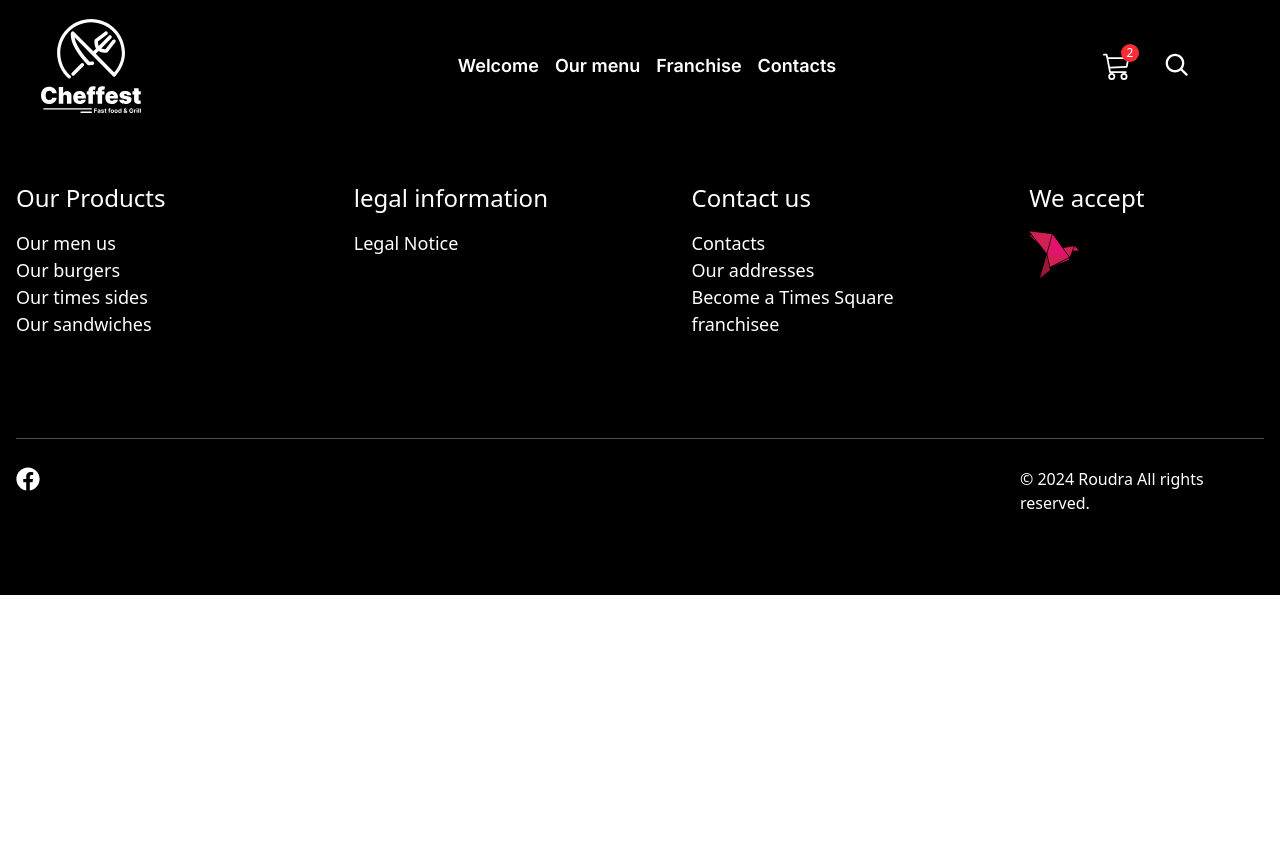
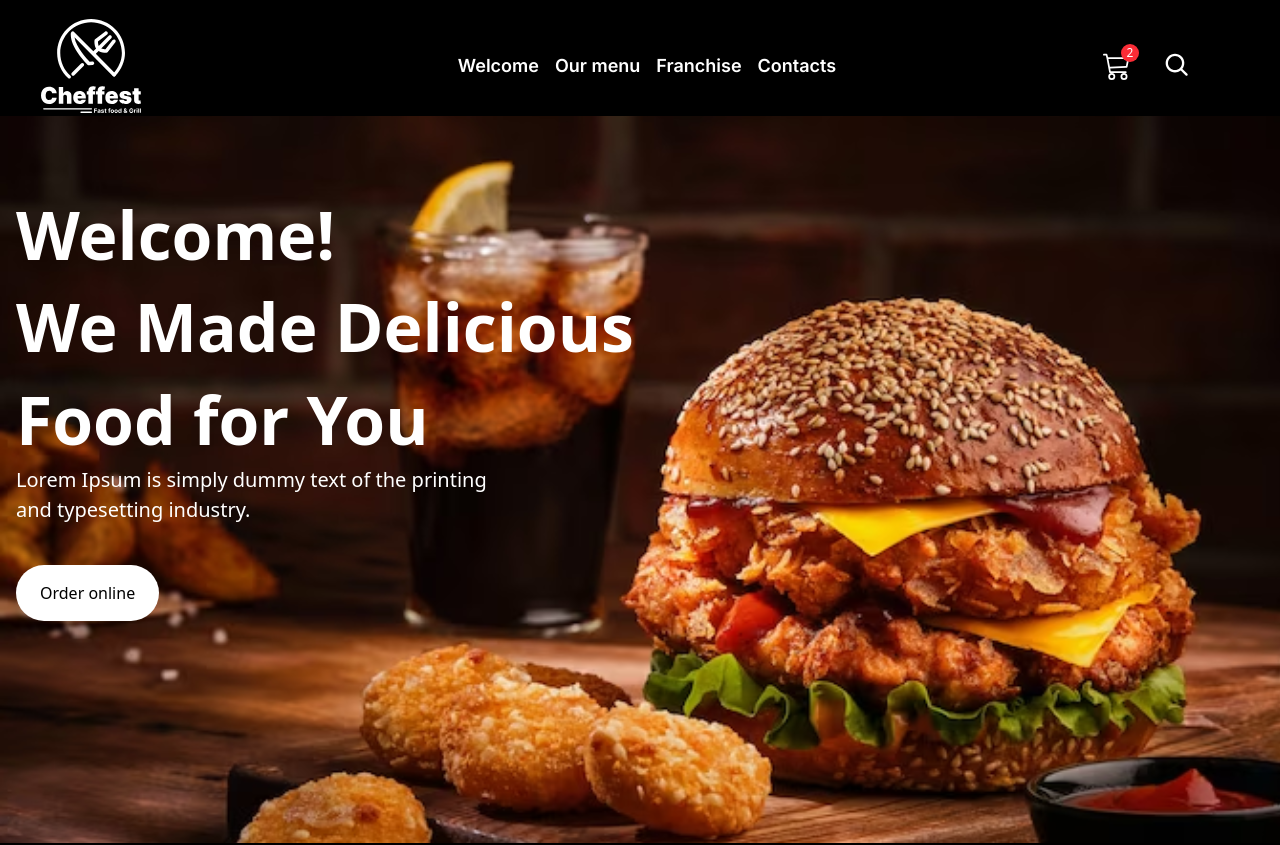
Before and after one commit to Ehsanul-haque71/Cheffest, a Next.js app: page / in a window 1280 px wide. Shown: the top 845 px of the page. Before the commit the page ends 800 px from the top, so only its background shows below. Built offline with nearby package versions, Linux system fonts and the light colour scheme.

Commit message:
hero itemd

```diff
--- /dev/null
+++ b/src/app/Component/Hero.jsx
@@ -0,0 +1,26 @@
+import React from 'react'
+import Image from 'next/image';
+import hero from "@/app/Assets/hero.svg";
+
+const Hero = () => {
+    return (
+        <section>
+            <div className='relative z-[1]'>
+                <Image src={hero} alt='hero_logo' />
+                <div className='container absolute top-[20px] sm:top-[50px] lg:top-[72px] left-0 z-[1]'>
+                    <span className='text-white text-[20px] sm:text-[40px] lg:text-[50px] xl:text-[66px] font-semibold lg:font-bold leading-[1.4]'>Welcome!</span>
+                    <h1 className='text-white text-[20px] sm:text-[40px] lg:text-[50px] xl:text-[66px] font-semibold lg:font-bold leading-[1.4] max-w-[225px] sm:max-w-[350px] lg:max-w-[580px] xl:max-w-[652px]'>  We Made Delicious Food for You
+                    </h1>
+                    <p className='text-white text-[20px] leading-[1.5] max-w-[510px]'>
+                        Lorem Ipsum is simply dummy text of the printing and typesetting industry.
+                    </p>
+                    <div className='pt-[40px]' >
+                        <p className='inline-block rounded-4xl px-6 py-4 bg-white cursor-pointer'>Order online</p>
+                    </div>
+                </div>
+            </div>
+        </section>
+    )
+}
+
+export default Hero
--- a/src/app/page.js
+++ b/src/app/page.js
@@ -1,10 +1,11 @@
 import React from 'react'
+import Hero from "@/app/Component/Hero";
 
 
 export default function Home () {
   return (
     <div>
-
+      <Hero/>
     </div>
   )
 }
```
Also changed, not shown: src/app/globals.css (+6 -1 lines), src/app/Assets/hero.svg (added).
